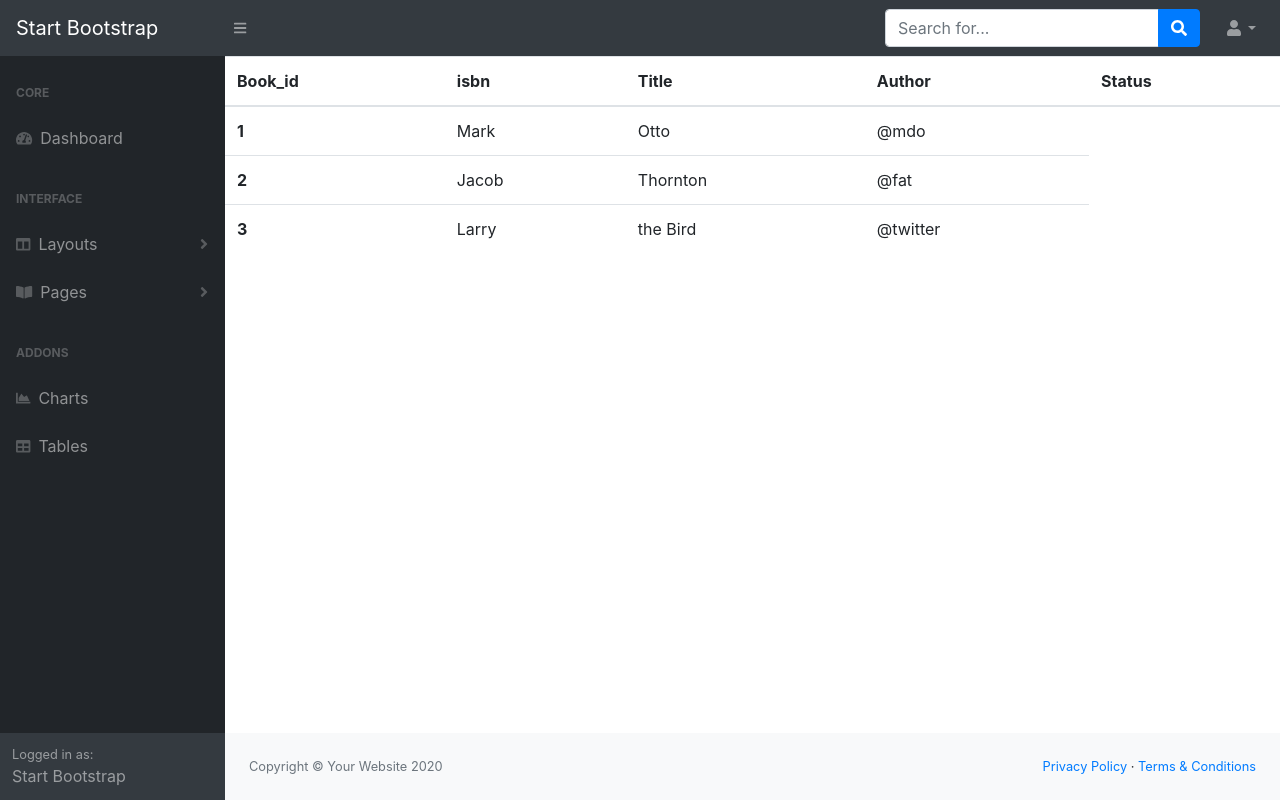
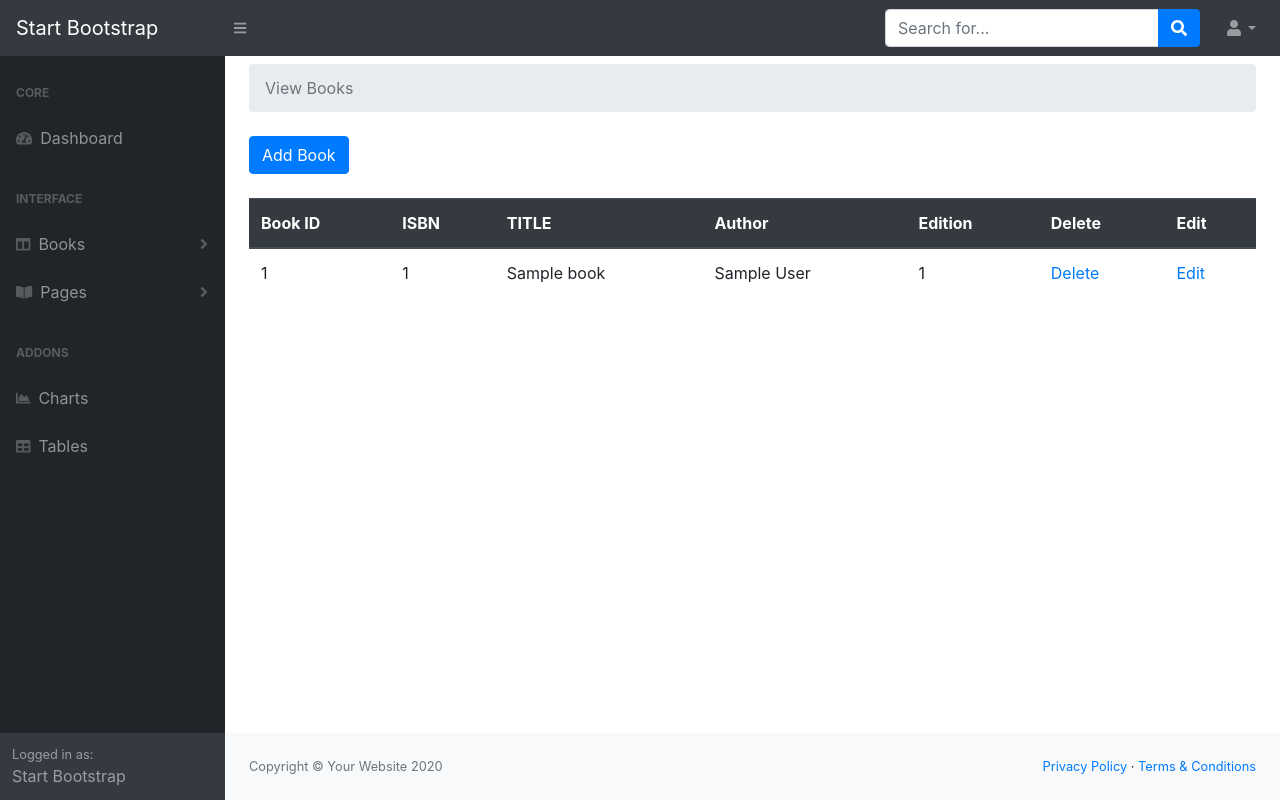
Before and after one commit to Adwaith695/lib, a PHP site: page /viewbook.php in a window 1280 px wide. Run offline with PHP 8.4, Linux system fonts and the light colour scheme; tables that the repository leaves empty hold one stand-in row (values such as "Sample post"); some libraries are stand-ins or nearby versions.

Commit message:
view and add book added

```diff
--- a/admin/index.php
+++ b/admin/index.php
@@ -2,7 +2,7 @@
 <?php include 'partials/header.php'; ?>
         <?php include 'partials/nav.php'; ?>
             <?php include 'partials/sidenav.php'; ?>
-                <main>
+
                     <div class="container-fluid">
                         <h1 class="mt-4">Dashboard</h1>
                         <ol class="breadcrumb mb-4">
@@ -48,5 +48,5 @@
                         </div>
 
                     </div>
-                </main>
+
 <?php include 'partials/footer.php' ;?>
--- a/admin/partials/footer.php
+++ b/admin/partials/footer.php
@@ -1,3 +1,4 @@
+</main>
 <footer class="py-4 bg-light mt-auto">
                     <div class="container-fluid">
                         <div class="d-flex align-items-center justify-content-between small">
--- a/admin/partials/header.php
+++ b/admin/partials/header.php
@@ -1,3 +1,5 @@
+<?php ob_start();
+?>
 <!DOCTYPE html>
 <html lang="en">
     <head>
--- a/admin/partials/sidenav.php
+++ b/admin/partials/sidenav.php
@@ -10,13 +10,13 @@
                             <div class="sb-sidenav-menu-heading">Interface</div>
                             <a class="nav-link collapsed" href="#" data-toggle="collapse" data-target="#collapseLayouts" aria-expanded="false" aria-controls="collapseLayouts">
                                 <div class="sb-nav-link-icon"><i class="fas fa-columns"></i></div>
-                                Layouts
+                                Books
                                 <div class="sb-sidenav-collapse-arrow"><i class="fas fa-angle-down"></i></div>
                             </a>
                             <div class="collapse" id="collapseLayouts" aria-labelledby="headingOne" data-parent="#sidenavAccordion">
                                 <nav class="sb-sidenav-menu-nested nav">
-                                    <a class="nav-link" href="layout-static.html">Static Navigation</a>
-                                    <a class="nav-link" href="layout-sidenav-light.html">Light Sidenav</a>
+                                    <a class="nav-link" href="viewbook.php">View Book</a>
+                                    <a class="nav-link" href="addbook.php">Add Book</a>
                                 </nav>
                             </div>
                             <a class="nav-link collapsed" href="#" data-toggle="collapse" data-target="#collapsePages" aria-expanded="false" aria-controls="collapsePages">
@@ -68,3 +68,4 @@
                 </nav>
             </div>
             <div id="layoutSidenav_content">
+            <main>
--- a/admin/viewbook.php
+++ b/admin/viewbook.php
@@ -1,36 +1,50 @@
-<?php include 'partials/header.php'; ?>
-    <?php include 'partials/nav.php'; ?>
-        <?php include 'partials/sidenav.php'; ?>
+<?php include 'partials/header.php';
+    include 'partials/nav.php';
+        include 'partials/sidenav.php';
+?>
+
 <!-- write your code hear -->
-<table class="table">
-  <thead>
+<div class="container-fluid">
+     <ol class="breadcrumb mb-4 mt-2">
+         <li class="breadcrumb-item active">View Books</li>
+     </ol>
+     <a href="addbook.php"> <button class="btn btn-primary my-2 my-sm-0"> Add Book</button></a><br><br>
+     <table class="table">
+  <thead class="thead-dark">
     <tr>
-      <th scope="col">Book_id</th>
-      <th scope="col">isbn</th>
-      <th scope="col">Title</th>
+      <th scope="col">Book ID</th>
+      <th scope="col">ISBN</th>
+      <th scope="col">TITLE</th>
       <th scope="col">Author</th>
-      <th scope="col">Status</th>
+      <th scope="col">Edition</th>
+      <th scope="col">Delete</th>
+      <th scope="col">Edit</th>
     </tr>
   </thead>
   <tbody>
-    <tr>
-      <th scope="row">1</th>
-      <td>Mark</td>
-      <td>Otto</td>
-      <td>@mdo</td>
-    </tr>
-    <tr>
-      <th scope="row">2</th>
-      <td>Jacob</td>
-      <td>Thornton</td>
-      <td>@fat</td>
-    </tr>
-    <tr>
-      <th scope="row">3</th>
-      <td>Larry</td>
-      <td>the Bird</td>
-      <td>@twitter</td>
-    </tr>
+  <?php include '../connection/db.php';
+
+$books = "SELECT * FROM `book` WHERE 1";
+$fetch_all_queries =mysqli_query($connect,$books);
+
+while($row = mysqli_fetch_assoc($fetch_all_queries)){
+    $book_id =$row['book_id'];
+    $isbn =$row['isbn'];
+    $title =$row['title'];
+    $author =$row['author'];
+    $edition =$row['edition'];
+    echo "<tr>";
+    echo "<td>{$book_id}</td>";
+    echo "<td>{$isbn}</td>";
+    echo "<td>{$title}</td>";
+    echo "<td>{$author}</td>";
+    echo "<td>{$edition}</td>";
+    echo "<td><a href='index_admin.php?menu=posts&delete_post={$book_id}'>Delete</a></td>";
+    echo "<td><a href='index_admin.php?menu=posts&source=edit_post&p_id={$book_id}'>Edit</a></td>";
+    echo "</tr>";
+}
+?>
   </tbody>
 </table>
+</div>
 <?php include 'partials/footer.php' ;?>
```
Also changed, not shown: admin/addbook.php (+70 -1 lines).
